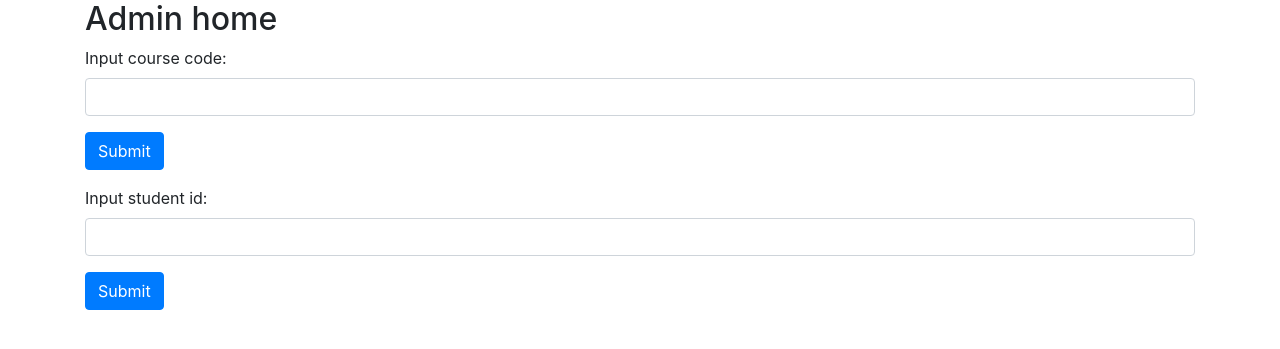
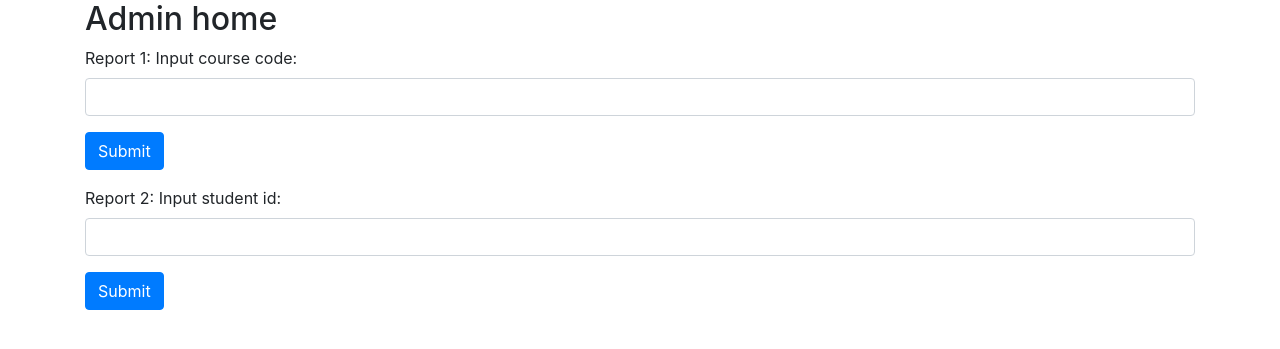
Before and after one commit to oguzgezginci/soen387_a1, a PHP site: page /admin_home.php in a window 1280 px wide. Shown: the top 349 px of the page. Run offline with PHP 8.4, Linux system fonts and the light colour scheme.

Commit message:
final changes

```diff
--- a/admin_home.php
+++ b/admin_home.php
@@ -21,7 +21,7 @@
     <h2>Admin home</h2>
     <form name="report1"  method="post" action="report1.php">
       <div class="form-group">
-        <label class="form-label" for="course_code">Input course code:</label>
+        <label class="form-label" for="course_code">Report 1: Input course code:</label>
         <input type="course_code" id="course_code" class="form-control" name="course_code" />
       </div>
       <button type="submit" class="btn btn-primary">Submit</button>
@@ -29,7 +29,7 @@
 
     <form name="report2"  method="post" action="report2.php">
       <div class="form-group">
-        <label class="form-label" for="student_id">Input student id:</label>
+        <label class="form-label" for="student_id">Report 2: Input student id:</label>
         <input type="student_id" id="student_id" class="form-control" name="student_id" />
       </div>
       <button type="submit" class="btn btn-primary">Submit</button>
--- a/courses_index.php
+++ b/courses_index.php
@@ -61,7 +61,7 @@ $student_id = $_POST["id"];
 </tbody>
 </table>
 <button type='submit' id='submit_button' formaction='enroll_server.php' class='btn btn-primary' disabled>Enroll</button>
-<button type='submit' id='drop_button' formaction='drop_server.php' class='btn btn-primary' disabled>Drop</button>
+<button type='submit' id='drop_button' formaction='drop_server.php' class='btn btn-primary' disabled>Drop </button>
 </form>
 ";
 
--- a/index.php
+++ b/index.php
@@ -28,11 +28,6 @@
       <button type="submit">Log in as an administrator</button>
     </form>
   </div>
-  <a href="student_index.php">quick link to student table for devs only</a>
-  <br>
-  <a href="courses_index.php">quick link to courses table for devs only ; (shouldn't be accessed without a login, which is not yet implemented)</a>
-  <br>
-  <a href="create_course.php">quick link to create courses page for devs only ; (shouldn't be accessed without a login, which is not yet implemented)</a>
 </body>
 
 </html>
--- a/login.php
+++ b/login.php
@@ -35,9 +35,13 @@ if ($_GET["user"] == "S") {
         <label class="form-label" for="password">Input password:</label>
         <input type="password" id="password" class="form-control" name="password" />
       </div> -->
-      <button type="submit" class="btn btn-primary">Submit</button>
+      <button type="submit" class="btn btn-primary">Log in</button>
     </form>
   </div>
+  <div class="container">
+  <?php if ($user == "Administrator")
+    echo " <a class='btn btn-primary' href='admin_home.php'>Get reports</a>" ?>
+ </div>
 </body>
 
 </html>
```
Also changed, not shown: drop_server.php (+5 -3 lines).
